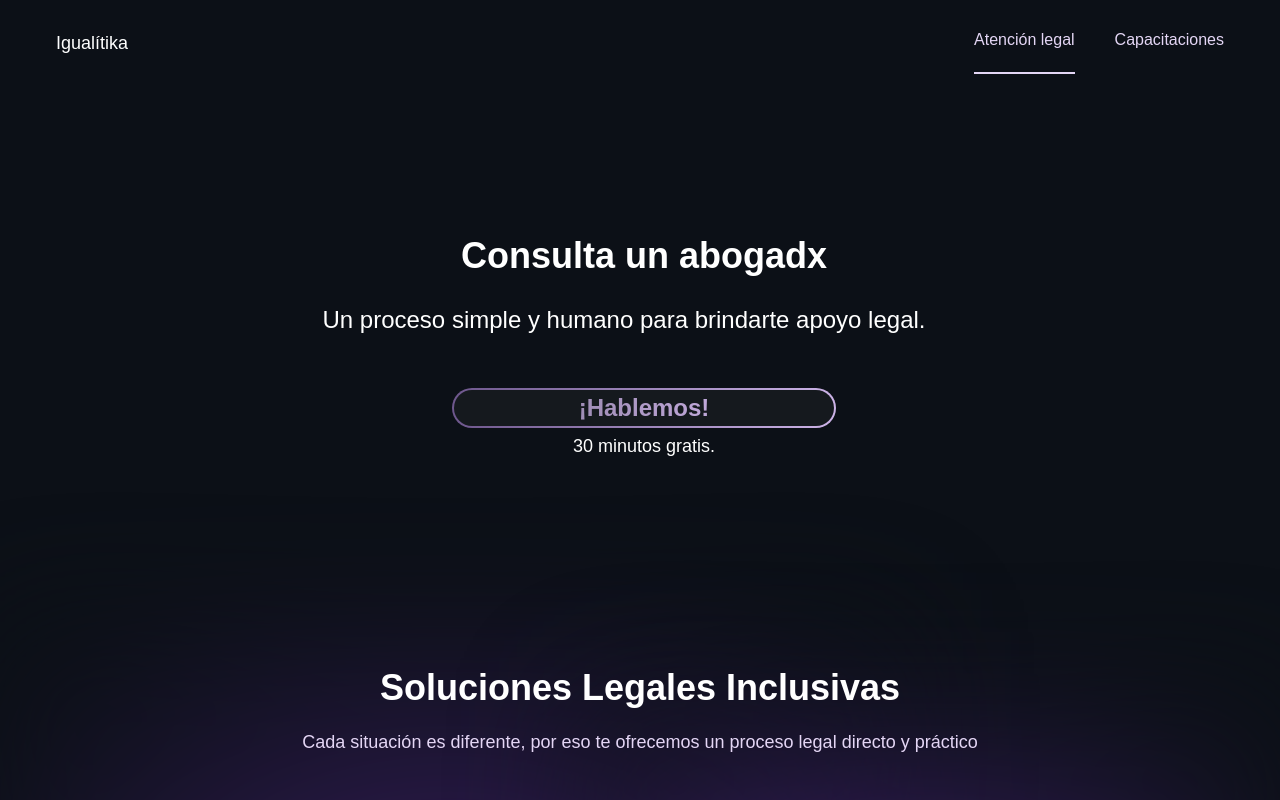
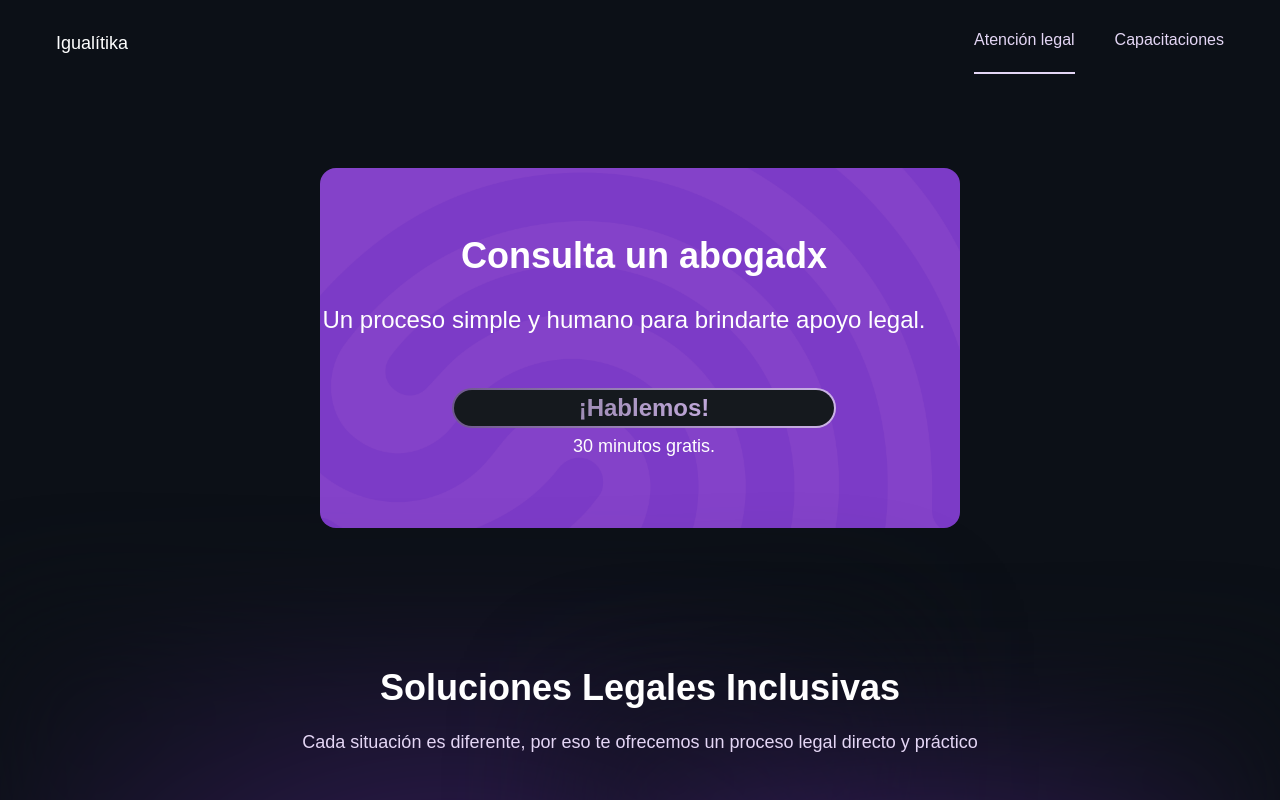
Before and after one commit to BIEH01/aracari-studio-technical-test, a Next.js app: page / in a window 1280 px wide. Shown: the top 800 px of the page. Built offline with nearby package versions, Linux system fonts and the light colour scheme.

Commit message:
Configurations on tailwind.config.ts, legal card and hero

```diff
--- a/src/components/shared/Hero/Hero.tsx
+++ b/src/components/shared/Hero/Hero.tsx
@@ -3,6 +3,7 @@ import { usePathname } from "next/navigation";
 import { heroData } from "@/data";
 import { Button } from "@/components/ui/Button";
 import clsx from "clsx";
+
 // import { Input } from "@/components/ui/Input";
 
 export const Hero = () => {
@@ -11,6 +12,13 @@ export const Hero = () => {
 	return (
 		<section className="mx-auto mt-20 mb-16 w-full md:mt-28 lg:mt-32 lg:mb-16">
 			<div className="w-[85%] min-h-72 h-auto mx-auto rounded-2xl flex justify-center items-center lg:h-[440px] lg:w-[90%] max-w-[1500px]">
+				<div className="w-fit h-fit absolute -z-50">
+					<img
+						src="/images/aspect-ratio-bg.png"
+						alt=""
+						className="object-cover w-[50%] h-[40%] mx-auto rounded-2xl"
+					/>
+				</div>
 				{heroData.map((data) =>
 					pathname === data.id ? (
 						<div
--- a/src/components/ui/LegalCard.tsx
+++ b/src/components/ui/LegalCard.tsx
@@ -11,7 +11,7 @@ export const LegalCard = (card: LegalCardType) => {
 				{card.context.map((item: ContextLegalType) => (
 					<div key={item.id} className="mb-12 mt-5 ml-5 md:mt-8">
 						<div className="flex justify-start items-center text-[#F1ECF9CC]">
-							<img src="/assets/Frame.svg" alt="Check" />
+							<img src="./assets/Frame.svg" alt="Check" />
 							<p className="ml-2 text-lg">{item.subtitle}</p>
 						</div>
 						<p className="text-[#9DA4AF] text-base">{item.text}</p>
```
